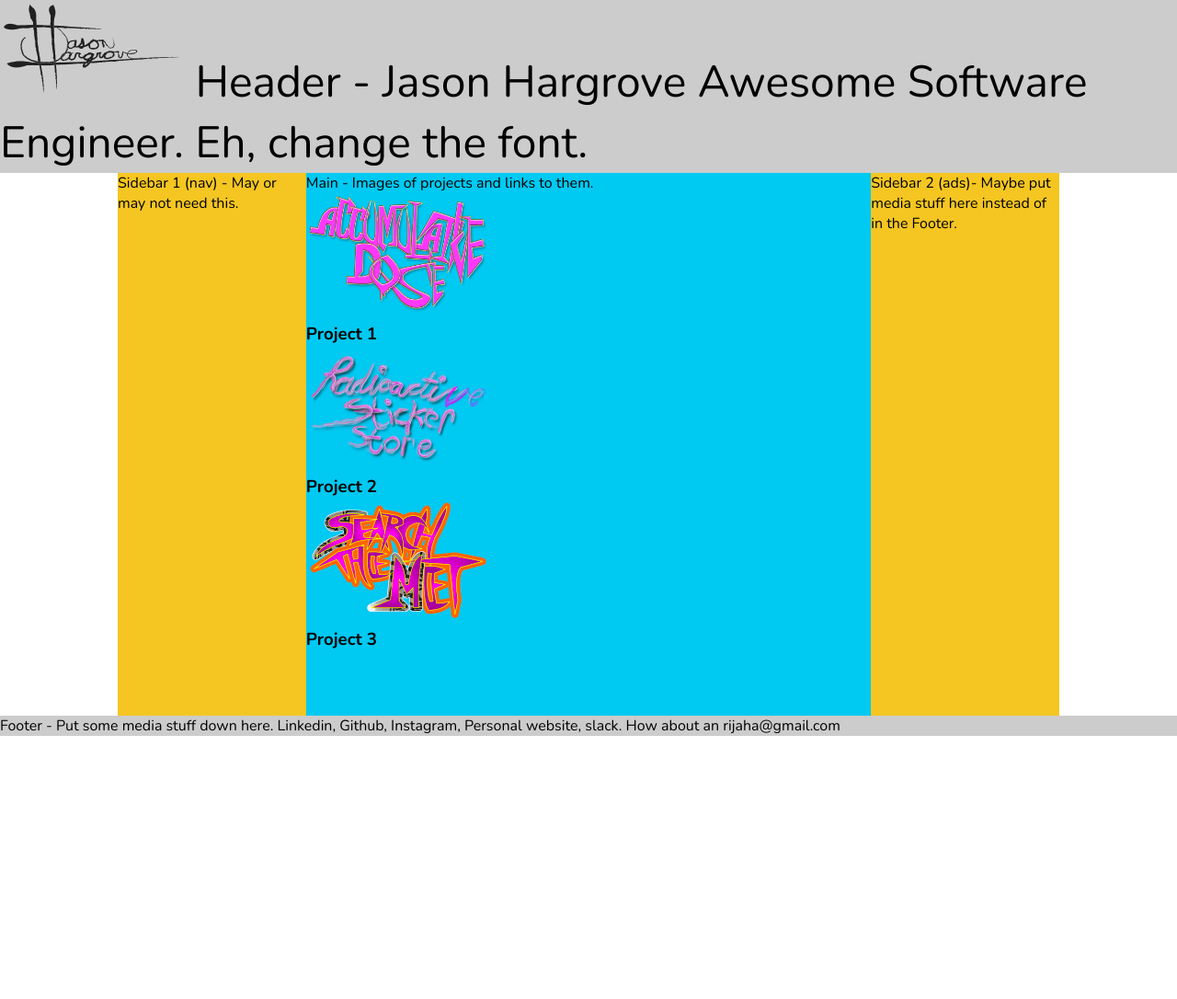
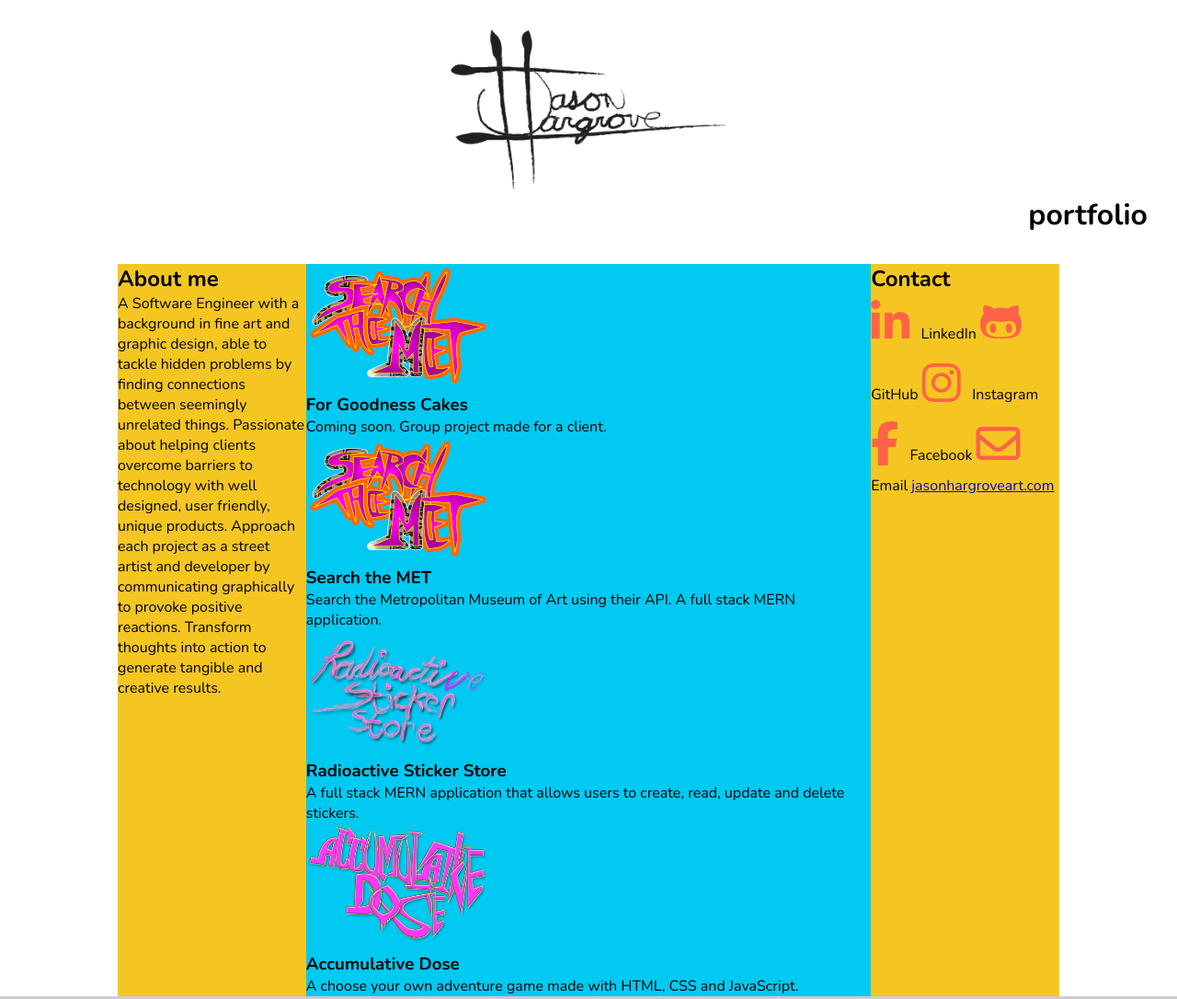
Before and after one commit to Jason-Hargrove/portfolio, a website: page public/index.html in a window 1280 px wide. Shown: the top 1086 px of the page at 92% size. Before the commit the page ends 800 px from the top, so only its background shows below. Drawn offline with nearby package versions, Linux system fonts and the light colour scheme.

Commit message:
I've made alot of changes. But just in apperance.

```diff
--- a/public/css/style.css
+++ b/public/css/style.css
@@ -18,15 +18,36 @@
   height: auto;
 }
 
-header {
-  background-color: #ccc;
-  font-size: 3rem;
+aside {
+  background-color: #f5c622;
 }
 
+
+/* ↓↓↓↓↓↘ Start - Header ↙↓↓↓↓↓ */
+header {
+  margin: 2em;
+  text-align: center;
+}
+
+header > img.logo {
+  max-width: 300px;
+  height: auto;
+}
+
+header > h1.portfolio {
+  text-align: right;
+}
+/* ↑↑↑↑↑↖ End - Header ↗↑↑↑↑↑ */
+
+
+/* ↓↓↓↓↓↘ Start - Footer ↙↓↓↓↓↓ */
 footer {
   background-color: #ccc;
 }
+/* ↑↑↑↑↑↖ End - Footer ↗↑↑↑↑↑ */
 
+
+/* ↓↓↓↓↓↘ Start - Gallery ↙↓↓↓↓↓ */
 main {
   display: flex;
   flex-direction: column;
@@ -35,13 +56,30 @@
 
 article.main {
   background-color: #00c9f2;
+  display: flex;
+  flex-flow: row wrap;
   flex: 1;
 }
+/* ↑↑↑↑↑↖ End - Gallery ↗↑↑↑↑↑ */
 
-aside {
-  background-color: #f5c622;
+
+/* ↓↓↓↓↓↘ Start - About Me ↙↓↓↓↓↓ */
+aside.sidebar1 {
+
 }
+/* ↑↑↑↑↑↖ End - About Me ↗↑↑↑↑↑ */
 
+
+/* ↓↓↓↓↓↘ Start - Contact ↙↓↓↓↓↓ */
+
+
+aside.sidebar2 {
+
+}
+/* ↑↑↑↑↑↖ End - Contact ↗↑↑↑↑↑ */
+
+
+/* @@@@@ Start - Media Query @@@@@ */
 @media (min-width: 768px) {
   main {
     width: 80%;
@@ -57,3 +95,7 @@
     order: -1;
   }
 }
+/* @@@@@ End - Media Query @@@@@ */
+
+
+/* ☢↔↔↔↔↔ la fin ↔↔↔↔↔☢ */
--- a/public/index.html
+++ b/public/index.html
@@ -16,43 +16,81 @@
   <title>Jason Hargrove - Software Engineer</title>
   <link rel="stylesheet" href="css/style.css">
   <script defer src="js/script.js"></script>
+  <script src="https://kit.fontawesome.com/a58a5b7851.js" crossorigin="anonymous"></script>
+
 </head>
 
 <body>
   <header>
-    <img src="img/jason-hargrove-signature.png" />
-    Header - Jason Hargrove Awesome Software Engineer. Eh, change the font.
+    <img class="logo" src="img/jason-hargrove-signature-00.png" />
+    <h1 class="portfolio">portfolio</h1>
   </header>
   <main>
-    <article class="main">Main - Images of projects and links to them.
+    <article class="main">
 
       <article>
-        <a href="https://jason-hargrove.github.io/project1/">
-          <img src="img/accumulative-dose.png" alt="Accumulative Dose"/>
+        <a href="https://project-3-art-gallery.herokuapp.com/">
+          <img src="img/search-the-met.png" alt="Search the Met" />
         </a>
-          <h1>Project 1</h1>
+          <h1>For Goodness Cakes</h1>
+          <p><span class="coming-soon">Coming soon.</span> Group project made for a client.</p>
+      </article>
 
+      <article>
+        <a href="https://project-3-art-gallery.herokuapp.com/">
+          <img src="img/search-the-met.png" alt="Search the Met" />
+        </a>
+          <h1>Search the MET</h1>
+          <p>Search the Metropolitan Museum of Art using their API. A full stack MERN application.</p>
       </article>
 
       <article>
         <a href="https://radioactive-sticker-store.herokuapp.com/">
           <img src="img/radioactive-sticker-store.png"   alt="Radioactive Sticker Store" />
         </a>
-        <h1>Project 2</h1>
+        <h1>Radioactive Sticker Store</h1>
+        <p>A full stack MERN application that allows users to create, read, update and delete stickers.</p>
       </article>
 
       <article>
-        <a href="https://project-3-art-gallery.herokuapp.com/">
-          <img src="img/search-the-met.png" alt="Search the Met" />
+        <a href="https://jason-hargrove.github.io/project1/">
+          <img src="img/accumulative-dose.png" alt="Accumulative Dose"/>
         </a>
-          <h1>Project 3</h1>
+          <h1>Accumulative Dose</h1>
+          <p>A choose your own adventure game made with HTML, CSS and JavaScript.</p>
+
       </article>
 
     </article>
-    <aside class="sidebar1">Sidebar 1 (nav) - May or may not need this.</aside>
-    <aside class="sidebar2">Sidebar 2 (ads)- Maybe put media stuff here instead of in the Footer.</aside>
+    <aside class="sidebar1">
+      <h2>About me</h2>
+      <p>
+        A Software Engineer with a background in fine art and graphic design, able to tackle hidden problems by finding connections between seemingly unrelated things. Passionate about helping clients overcome barriers to technology with well designed, user friendly, unique products. Approach each project as a street artist and developer by communicating graphically to provoke positive reactions. Transform thoughts into action to generate tangible and creative results.
+      </p>
+    </aside>
+    <aside class="sidebar2">
+      <h2>Contact</h2>
+      <span style="font-size: 3em; color: Tomato;">
+        <i class="fab fa-linkedin-in"></i>
+      </span> LinkedIn
+      <span style="font-size: 3em; color: Tomato;">
+        <i class="fab fa-github-alt"></i>
+      </span> GitHub
+      <span style="font-size: 3em; color: Tomato;">
+        <i class="fab fa-instagram"></i>
+      </span> Instagram
+      <span style="font-size: 3em; color: Tomato;">
+        <i class="fab fa-facebook-f"></i>
+      </span> Facebook
+      <span style="font-size: 3em; color: Tomato;">
+        <i class="far fa-envelope"></i>
+      </span> Email
+      <a href="http://www.jasonhargroveart.com/">jasonhargroveart.com</a>
+    </aside>
   </main>
   <footer>Footer - Put some media stuff down here. Linkedin, Github, Instagram, Personal website, slack. How about an rijaha@gmail.com</footer>
+
+
 </body>
 
 </html>
```
Also changed, not shown: README.md, public/img/jason-hargrove-signature-00.png (added).
